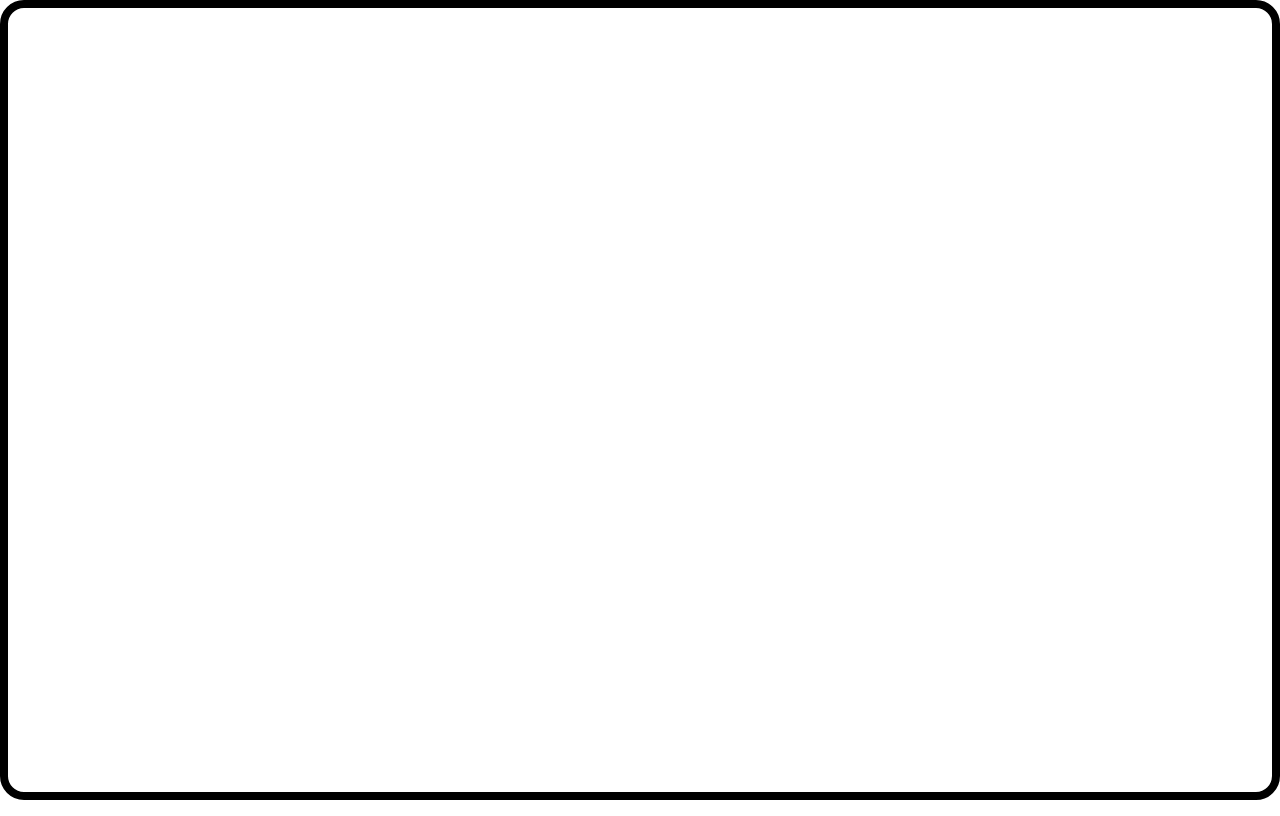
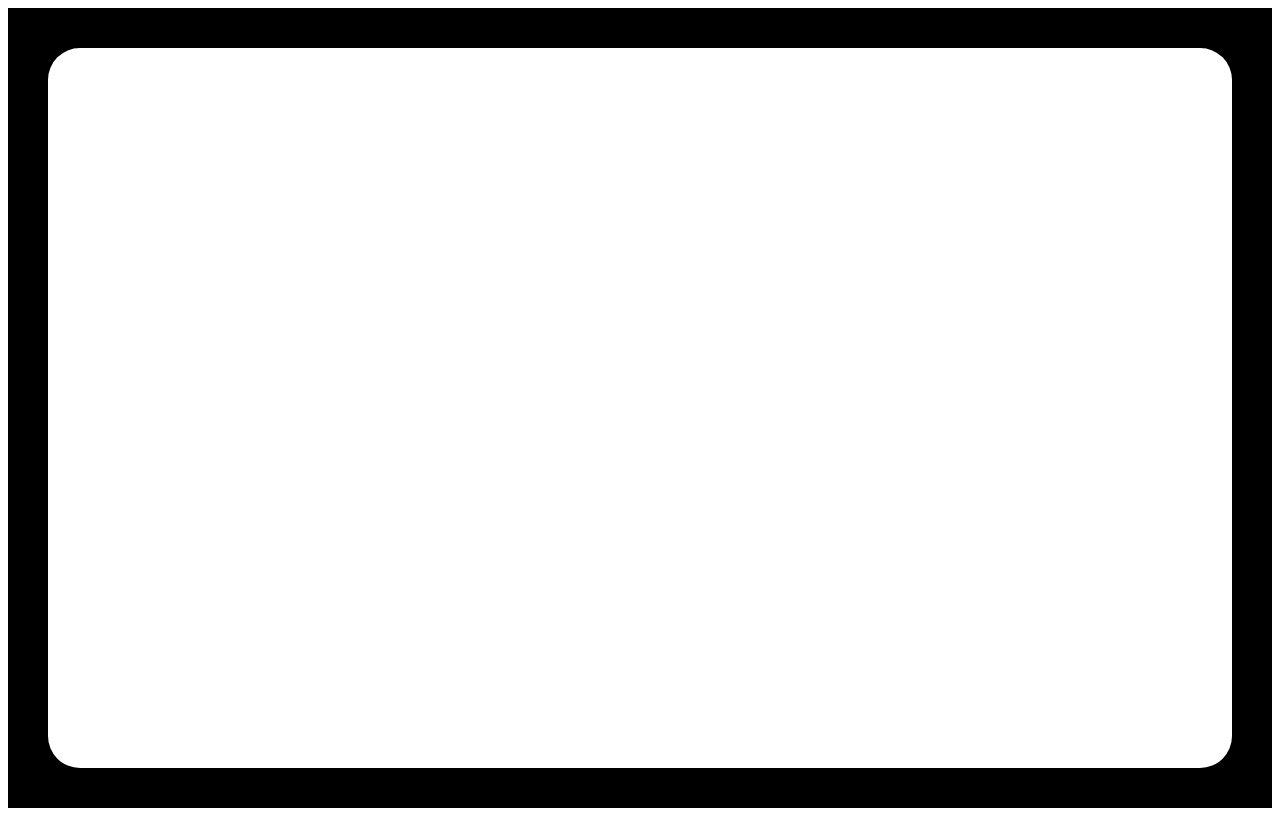
Before and after one commit to ILYESS24/g-kg-, a Next.js app: page / in a window 1280 px wide. Built offline with nearby package versions, Linux system fonts and the light colour scheme.

Commit message:
feat: Ultra thick black borders filling the entire page space

```diff
--- a/package.json
+++ b/package.json
@@ -19,7 +19,6 @@
     "@types/react-dom": "^19",
     "eslint": "^9",
     "eslint-config-next": "16.0.5",
-    "tailwindcss": "^4.1.17",
     "typescript": "^5"
   }
 }
--- a/src/app/globals.css
+++ b/src/app/globals.css
@@ -1,19 +1 @@
-@import "tailwindcss";
-
-/* Styles personnalisés pour les bordures */
-.page-border {
-  border: 12px solid #000000;
-  border-radius: 2rem;
-  box-shadow: 0 25px 50px -12px rgba(0, 0, 0, 0.25);
-}
-
-.inner-border {
-  border: 6px solid #1f2937;
-  border-radius: 1rem;
-  background: linear-gradient(135deg, #f9fafb 0%, #f3f4f6 100%);
-}
-
-/* Améliorations visuelles */
-body {
-  font-family: -apple-system, BlinkMacSystemFont, 'Segoe UI', Roboto, sans-serif;
-}
+/* Styles minimaux */
--- a/src/app/page.tsx
+++ b/src/app/page.tsx
@@ -1,5 +1,23 @@
 export default function Home() {
   return (
-    <div className="min-h-screen border-8 border-black rounded-3xl bg-white"></div>
+    <div style={{
+      minHeight: '100vh',
+      backgroundColor: 'black',
+      padding: '40px',
+      boxSizing: 'border-box'
+    }}>
+      <div style={{
+        width: '100%',
+        height: '100%',
+        backgroundColor: 'white',
+        borderRadius: '32px',
+        display: 'flex',
+        alignItems: 'center',
+        justifyContent: 'center',
+        minHeight: 'calc(100vh - 80px)'
+      }}>
+        {/* Page complètement vide avec bordures épaisses noires autour */}
+      </div>
+    </div>
   );
 }
--- /dev/null
+++ b/test-page.html
@@ -0,0 +1,55 @@
+<!DOCTYPE html>
+<html lang="fr">
+<head>
+    <meta charset="UTF-8">
+    <meta name="viewport" content="width=device-width, initial-scale=1.0">
+    <title>Page avec Bordures Noires</title>
+    <style>
+        body {
+            margin: 0;
+            padding: 0;
+            background-color: black;
+            font-family: Arial, sans-serif;
+        }
+        .page-container {
+            min-height: 100vh;
+            background-color: black;
+            padding: 40px;
+            box-sizing: border-box;
+        }
+        .inner-page {
+            width: 100%;
+            height: 100%;
+            background-color: white;
+            border-radius: 32px;
+            display: flex;
+            align-items: center;
+            justify-content: center;
+            min-height: calc(100vh - 80px);
+        }
+        .content {
+            text-align: center;
+            padding: 40px;
+        }
+        h1 {
+            color: #333;
+            margin-bottom: 20px;
+        }
+        p {
+            color: #666;
+            font-size: 18px;
+        }
+    </style>
+</head>
+<body>
+    <div class="page-container">
+        <div class="inner-page">
+            <div class="content">
+                <h1>✅ Page avec Bordures Noires ULTRA Épaisses</h1>
+                <p>L'ESPACE ENTRE LES BORDURES EST REMPLI EN NOIR !</p>
+                <p>Les bordures prennent vraiment toute la page maintenant.</p>
+            </div>
+        </div>
+    </div>
+</body>
+</html>
```
Also changed, not shown: test-server.js (added, +23 -0 lines).
